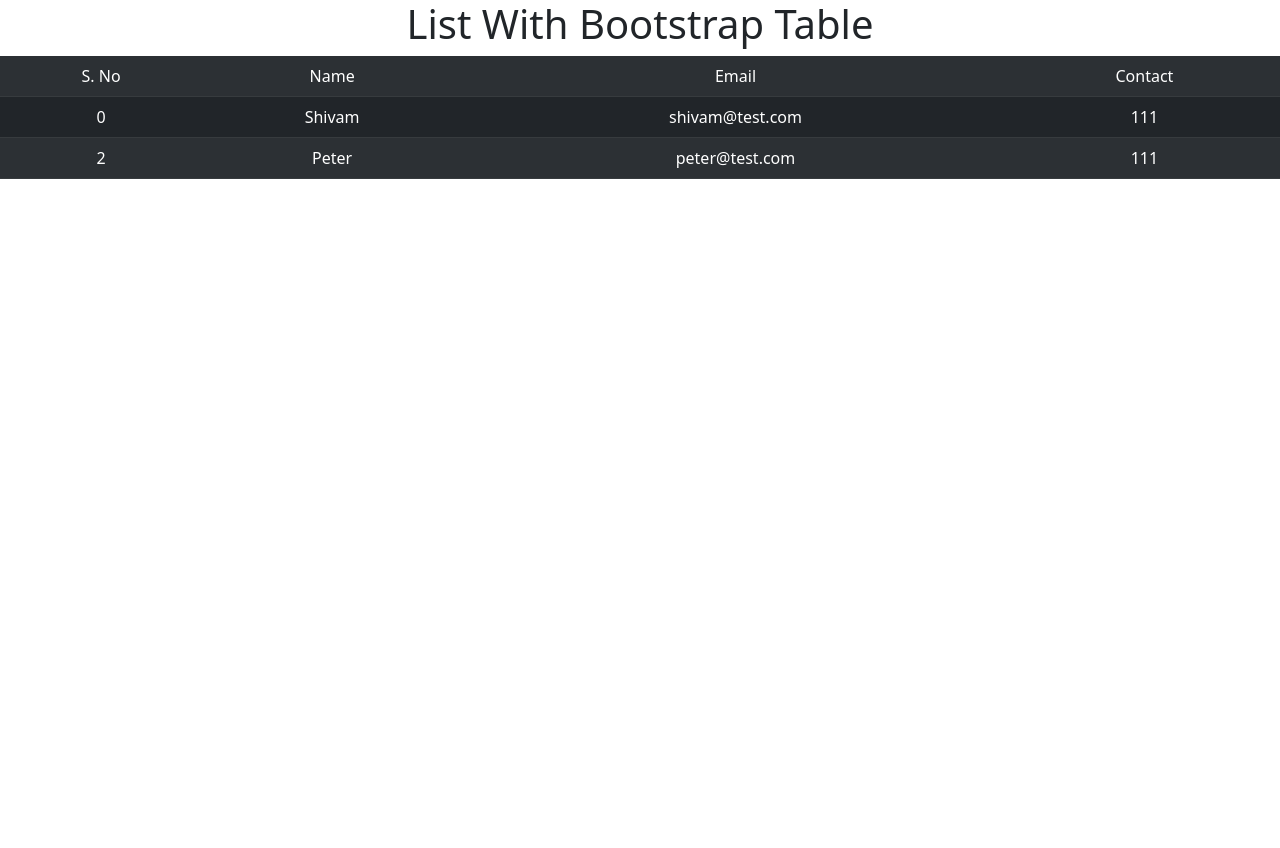
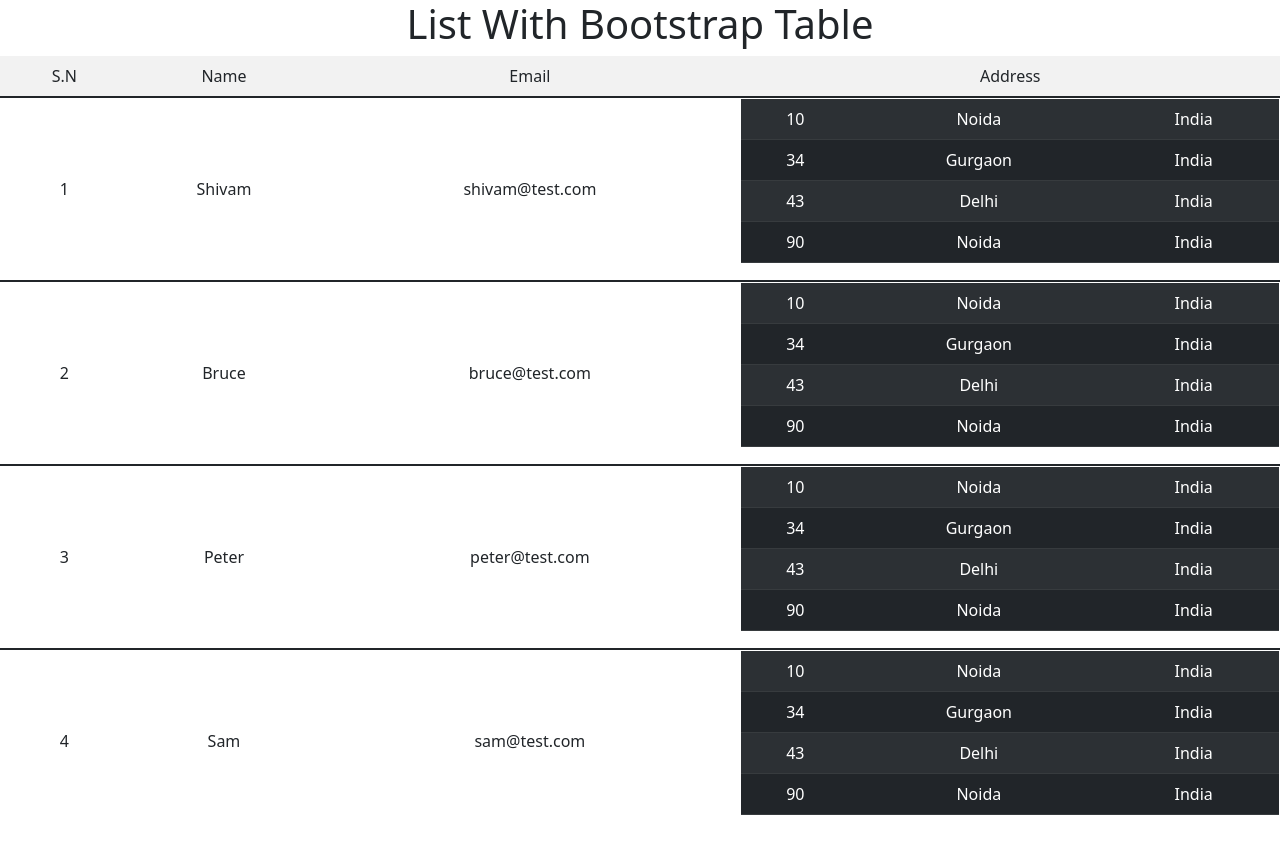
Before and after one commit to thisisshivamsingh/20-06-2022-Web-React, a React (Create React App) app: page / in a window 1280 px wide. Before the commit the page ends 800 px from the top, so only its background shows below. Built offline with nearby package versions, Linux system fonts and the light colour scheme.

Commit message:
Nested List in React Js

```diff
--- a/src/App.js
+++ b/src/App.js
@@ -3,33 +3,79 @@
 import { Table } from "react-bootstrap";
 function App() {
   const users = [
-    { name: "Shivam", email: "shivam@test.com", contact: "111" },
-    { name: "Bruce", email: "bruce@test.com", contact: "222" },
-    { name: "Peter", email: "peter@test.com", contact: "111" },
-    { name: "Sam", email: "sam@test.com", contact: "110" },
+    {
+      name: "Shivam",
+      email: "shivam@test.com",
+      address: [
+        { Hn: "10", city: "Noida", country: "India" },
+        { Hn: "34", city: "Gurgaon", country: "India" },
+        { Hn: "43", city: "Delhi", country: "India" },
+        { Hn: "90", city: "Noida", country: "India" },
+      ],
+    },
+    {
+      name: "Bruce",
+      email: "bruce@test.com",
+      address: [
+        { Hn: "10", city: "Noida", country: "India" },
+        { Hn: "34", city: "Gurgaon", country: "India" },
+        { Hn: "43", city: "Delhi", country: "India" },
+        { Hn: "90", city: "Noida", country: "India" },
+      ],
+    },
+    {
+      name: "Peter",
+      email: "peter@test.com",
+      address: [
+        { Hn: "10", city: "Noida", country: "India" },
+        { Hn: "34", city: "Gurgaon", country: "India" },
+        { Hn: "43", city: "Delhi", country: "India" },
+        { Hn: "90", city: "Noida", country: "India" },
+      ],
+    },
+    {
+      name: "Sam",
+      email: "sam@test.com",
+      address: [
+        { Hn: "10", city: "Noida", country: "India" },
+        { Hn: "34", city: "Gurgaon", country: "India" },
+        { Hn: "43", city: "Delhi", country: "India" },
+        { Hn: "90", city: "Noida", country: "India" },
+      ],
+    },
   ];
   return (
     <div className="App">
       <h1>List With Bootstrap Table</h1>
-      <Table striped variant="dark">
+      <Table striped>
         <tbody>
           <tr>
-            <td>S. No</td>
+            <td>S.N</td>
             <td>Name</td>
             <td>Email</td>
-            <td>Contact</td>
+            <td>Address</td>
           </tr>
-          {users.map((item, i) =>
-            item.contact === "111" ? (
-              <tr key={i}>
-                <td>{i}</td>
-                <td>{item.name}</td>
-                <td>{item.email}</td>
-                <td>{item.contact}</td>
-              </tr>
-            ) : null
-          )}
         </tbody>
+        {users.map((item, i) => (
+          <tr key={i}>
+            <td>{i + 1}</td>
+            <td>{item.name}</td>
+            <td>{item.email}</td>
+            <td>
+              <Table variant="dark" striped>
+                <tbody>
+                  {item.address.map((data) => (
+                    <tr>
+                      <td>{data.Hn}</td>
+                      <td>{data.city}</td>
+                      <td>{data.country}</td>
+                    </tr>
+                  ))}
+                </tbody>
+              </Table>
+            </td>
+          </tr>
+        ))}
       </Table>
     </div>
   );
```
